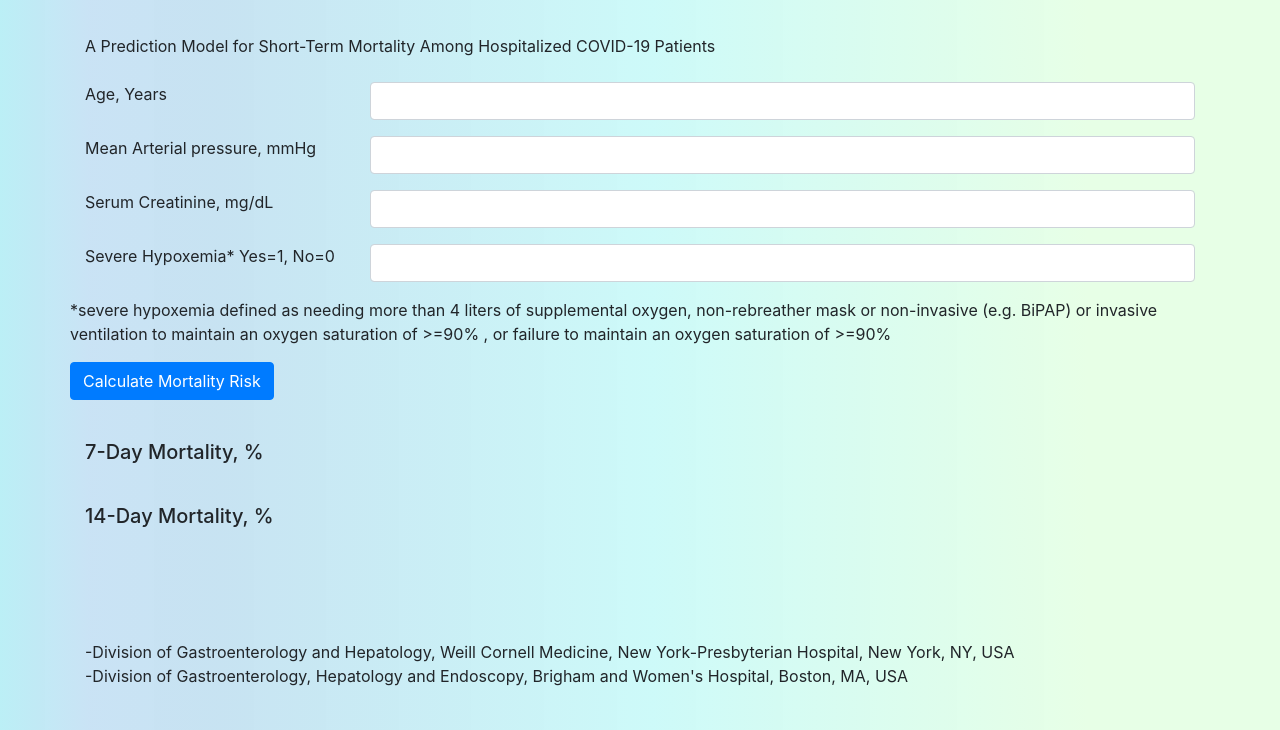
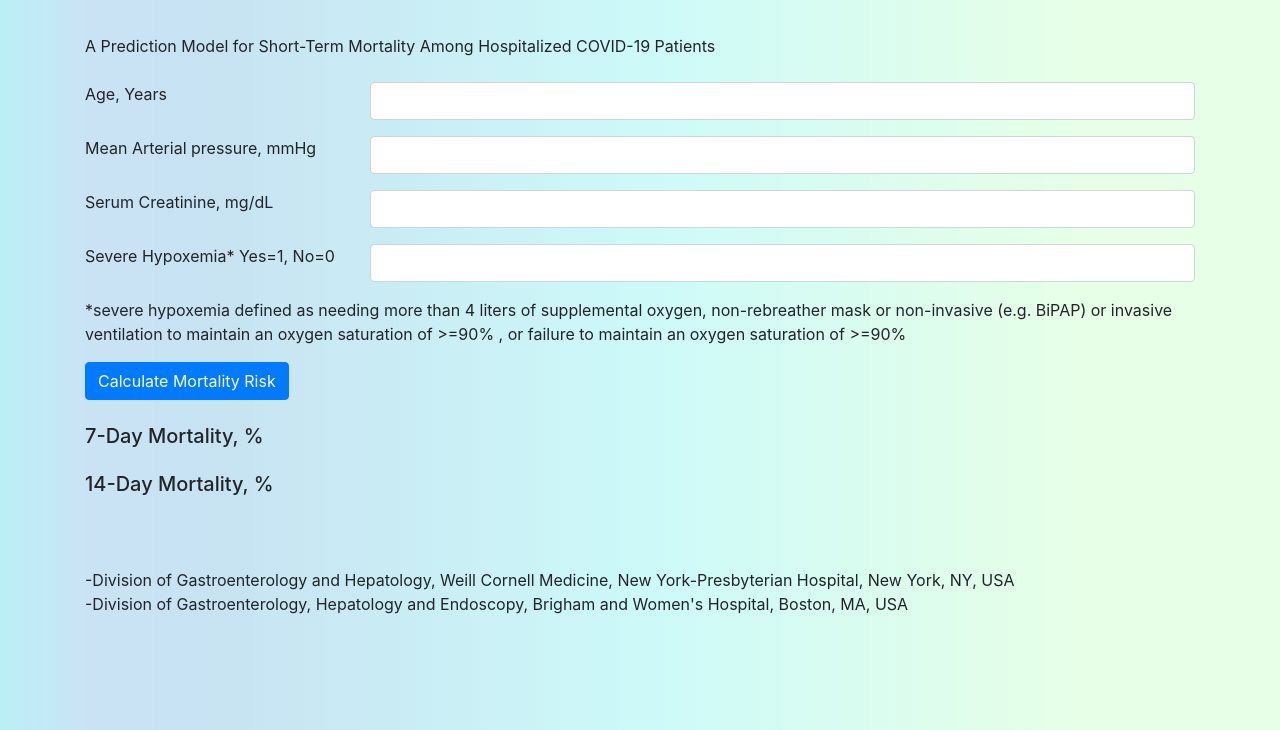
Before and after one commit to covidaidscore/covidaidscore.github.io, a plain HTML site: page index.html in a window 1280 px wide. Shown: the part 70-800 px from the top of the page. Drawn offline with nearby package versions, Linux system fonts and the light colour scheme.

Commit message:
HTML formatting and fixes

```diff
--- a/index.html
+++ b/index.html
@@ -2,12 +2,11 @@
 <html lang="en">
 <head>
 
-    <style type="text/css" >
+    <style type="text/css">
         body {
-background: rgb(12,198,222);
-background: linear-gradient(90deg, rgba(12,198,222,0.27914915966386555) 0%, rgba(60,152,218,0.2763480392156863) 7%, rgba(55,154,208,0.27914915966386555) 17%, rgba(59,235,231,0.2539390756302521) 51%, rgba(153,255,149,0.23713235294117652) 85%);
+            background: rgb(12, 198, 222);
+            background: linear-gradient(90deg, rgba(12, 198, 222, 0.27914915966386555) 0%, rgba(60, 152, 218, 0.2763480392156863) 7%, rgba(55, 154, 208, 0.27914915966386555) 17%, rgba(59, 235, 231, 0.2539390756302521) 51%, rgba(153, 255, 149, 0.23713235294117652) 85%);
         }
-
 
     </style>
 
@@ -15,81 +14,99 @@ background: linear-gradient(90deg, rgba(12,198,222,0.27914915966386555) 0%, rgba
     <meta name="viewport" content="width=device-width, initial-scale=1, shrink-to-fit=no">
 
     <!-- Bootstrap CSS -->
-    <link rel="stylesheet" href="https://stackpath.bootstrapcdn.com/bootstrap/4.4.1/css/bootstrap.min.css" integrity="sha384-Vkoo8x4CGsO3+Hhxv8T/Q5PaXtkKtu6ug5TOeNV6gBiFeWPGFN9MuhOf23Q9Ifjh" crossorigin="anonymous">
+    <link rel="stylesheet" href="https://stackpath.bootstrapcdn.com/bootstrap/4.4.1/css/bootstrap.min.css"
+          integrity="sha384-Vkoo8x4CGsO3+Hhxv8T/Q5PaXtkKtu6ug5TOeNV6gBiFeWPGFN9MuhOf23Q9Ifjh" crossorigin="anonymous">
 
     <title>COVID-AID SCORE</title>
 </head>
 <body>
 
-<div class = "container">
+<div class="container">
     <h1>COVID-AID SCORE</h1> <br>
     <br>
     A Prediction Model for Short-Term Mortality Among Hospitalized COVID-19 Patients <br>
     <br>
     <form>
         <div class="form-group row">
-    <label class="col-sm-3">Age, Years</label>
+            <label class="col-sm-3" for="age">Age, Years</label>
             <div class="col-sm"><input type="text" id="age" class="form-control"></div>
         </div>
         <div class="form-group row">
-    <label class="col-sm-3">Mean Arterial pressure, mmHg</label>
+            <label class="col-sm-3" for="map">Mean Arterial pressure, mmHg</label>
             <div class="col-sm"><input type="text" id="map" class="form-control"></div>
         </div>
         <div class="form-group row">
-    <label class="col-sm-3">Serum Creatinine, mg/dL</label>
+            <label class="col-sm-3" for="scr">Serum Creatinine, mg/dL</label>
             <div class="col-sm"><input type="text" id="scr" class="form-control"></div>
         </div>
         <div class="form-group row">
-    <label class="col-sm-3">Severe Hypoxemia* Yes=1, No=0</label>
+            <label class="col-sm-3" for="hypox">Severe Hypoxemia* Yes=1, No=0</label>
             <div class="col-sm"><input type="text" id="hypox" class="form-control"></div>
         </div>
         <div class="form-group row">
-*severe hypoxemia defined as needing more than 4 liters of supplemental oxygen, non-rebreather mask or non-invasive (e.g. BiPAP) or invasive ventilation to maintain an oxygen saturation of >=90% , or failure to maintain an oxygen saturation of >=90%
+            <div class="col-sm">
+                *severe hypoxemia defined as needing more than 4 liters of supplemental oxygen, non-rebreather mask or
+                non-invasive (e.g. BiPAP) or invasive ventilation to maintain an oxygen saturation of >=90% , or failure to
+                maintain an oxygen saturation of >=90%
+            </div>
         </div>
         <div class="form-group row">
-    <buttom type="submit" class="btn btn-primary" onclick="calculate()">Calculate Mortality Risk</button>
+            <div class="col-sm">
+                <label type="submit" class="btn btn-primary" onclick="calculate()">Calculate Mortality Risk</label>
             </div>
-</form>
-<br>
-<h5>7-Day Mortality, %  <p id="m7"> </p></h5> <br>
-<h5>14-Day Mortality, %  <p id="m14"> </p></h5> <br>
-<br>
-<br>
-<br>
+        </div>
+        <div class="form-group row">
+            <div class="col-sm">
+                <h5>7-Day Mortality, % <div id="m7"></div></h5>
+            </div>
+        </div>
+        <div class="form-group row">
+            <div class="col-sm">
+                <h5>14-Day Mortality, % <div id="m14"></div></h5>
+            </div>
+        </div>
+
+        <div class="row pt-5">
+            <div class="col-sm">
                 -Division of Gastroenterology and Hepatology, Weill Cornell Medicine, New York-Presbyterian Hospital, New York, NY, USA
                 <br>
                 -Division of Gastroenterology, Hepatology and Endoscopy, Brigham and Women's Hospital, Boston, MA, USA
             </div>
+        </div>
+    </form>
+
+</div>
 
 <script type="text/javascript">
     console.log("hello");
-function calculate(){
-var age = parseInt( document.getElementById("age").value);
-var map = parseInt( document.getElementById("map").value);
-var scr = parseInt( document.getElementById("scr").value);
-var hypox = parseInt( document.getElementById("hypox").value);
+
+    function calculate() {
+        var age = parseInt(document.getElementById("age").value);
+        var map = parseInt(document.getElementById("map").value);
+        var scr = parseInt(document.getElementById("scr").value);
+        var hypox = parseInt(document.getElementById("hypox").value);
 
         var scr2
-if (scr>=2) scr2 = 1
-if (scr<2) scr2 = 0
+        if (scr >= 2) scr2 = 1
+        if (scr < 2) scr2 = 0
 
-var m7 = 100*(Math.exp(Math.log(age)* 6.4947 +
-Math.log(map)* (-2.5365) +
-0.3197 *(scr2) +
-0.5864 *(hypox) -19.0309))/
-(1+Math.exp(Math.log(age)* 6.4947 +
-Math.log(map)* (-2.5365) +
-0.3197 *(scr2) +
-0.5864 *(hypox) -19.0309))
+        var m7 = 100 * (Math.exp(Math.log(age) * 6.4947 +
+            Math.log(map) * (-2.5365) +
+            0.3197 * (scr2) +
+            0.5864 * (hypox) - 19.0309)) /
+            (1 + Math.exp(Math.log(age) * 6.4947 +
+                Math.log(map) * (-2.5365) +
+                0.3197 * (scr2) +
+                0.5864 * (hypox) - 19.0309))
 
-var m14 = 100*(Math.exp(Math.log(age)* 5.9314+
-Math.log(map)* (-1.8549)+
-0.5365* (scr2)+
-0.4425* (hypox) -19.2738))/
-(1+Math.exp(Math.log(age)* 5.9314+
-Math.log(map)* (-1.8549)+
-0.5365* (scr2)+
-0.4425* (hypox) -19.2738))
+        var m14 = 100 * (Math.exp(Math.log(age) * 5.9314 +
+            Math.log(map) * (-1.8549) +
+            0.5365 * (scr2) +
+            0.4425 * (hypox) - 19.2738)) /
+            (1 + Math.exp(Math.log(age) * 5.9314 +
+                Math.log(map) * (-1.8549) +
+                0.5365 * (scr2) +
+                0.4425 * (hypox) - 19.2738))
 
         document.getElementById("m7").innerHTML = m7.toFixed(1);
         document.getElementById("m14").innerHTML = m14.toFixed(1);
@@ -97,7 +114,13 @@ document.getElementById("m14").innerHTML = m14.toFixed(1);
 
 
 </script>
-<script src="https://code.jquery.com/jquery-3.4.1.slim.min.js" integrity="sha384-J6qa4849blE2+poT4WnyKhv5vZF5SrPo0iEjwBvKU7imGFAV0wwj1yYfoRSJoZ+n" crossorigin="anonymous"></script>
-    <script src="https://cdn.jsdelivr.net/npm/popper.js@1.16.0/dist/umd/popper.min.js" integrity="sha384-Q6E9RHvbIyZFJoft+2mJbHaEWldlvI9IOYy5n3zV9zzTtmI3UksdQRVvoxMfooAo" crossorigin="anonymous"></script>
-    <script src="https://stackpath.bootstrapcdn.com/bootstrap/4.4.1/js/bootstrap.min.js" integrity="sha384-wfSDF2E50Y2D1uUdj0O3uMBJnjuUD4Ih7YwaYd1iqfktj0Uod8GCExl3Og8ifwB6" crossorigin="anonymous"></script>
+<script src="https://code.jquery.com/jquery-3.4.1.slim.min.js"
+        integrity="sha384-J6qa4849blE2+poT4WnyKhv5vZF5SrPo0iEjwBvKU7imGFAV0wwj1yYfoRSJoZ+n"
+        crossorigin="anonymous"></script>
+<script src="https://cdn.jsdelivr.net/npm/popper.js@1.16.0/dist/umd/popper.min.js"
+        integrity="sha384-Q6E9RHvbIyZFJoft+2mJbHaEWldlvI9IOYy5n3zV9zzTtmI3UksdQRVvoxMfooAo"
+        crossorigin="anonymous"></script>
+<script src="https://stackpath.bootstrapcdn.com/bootstrap/4.4.1/js/bootstrap.min.js"
+        integrity="sha384-wfSDF2E50Y2D1uUdj0O3uMBJnjuUD4Ih7YwaYd1iqfktj0Uod8GCExl3Og8ifwB6"
+        crossorigin="anonymous"></script>
 </body>
```
Lines whose indentation alone changed are shown as unchanged.
